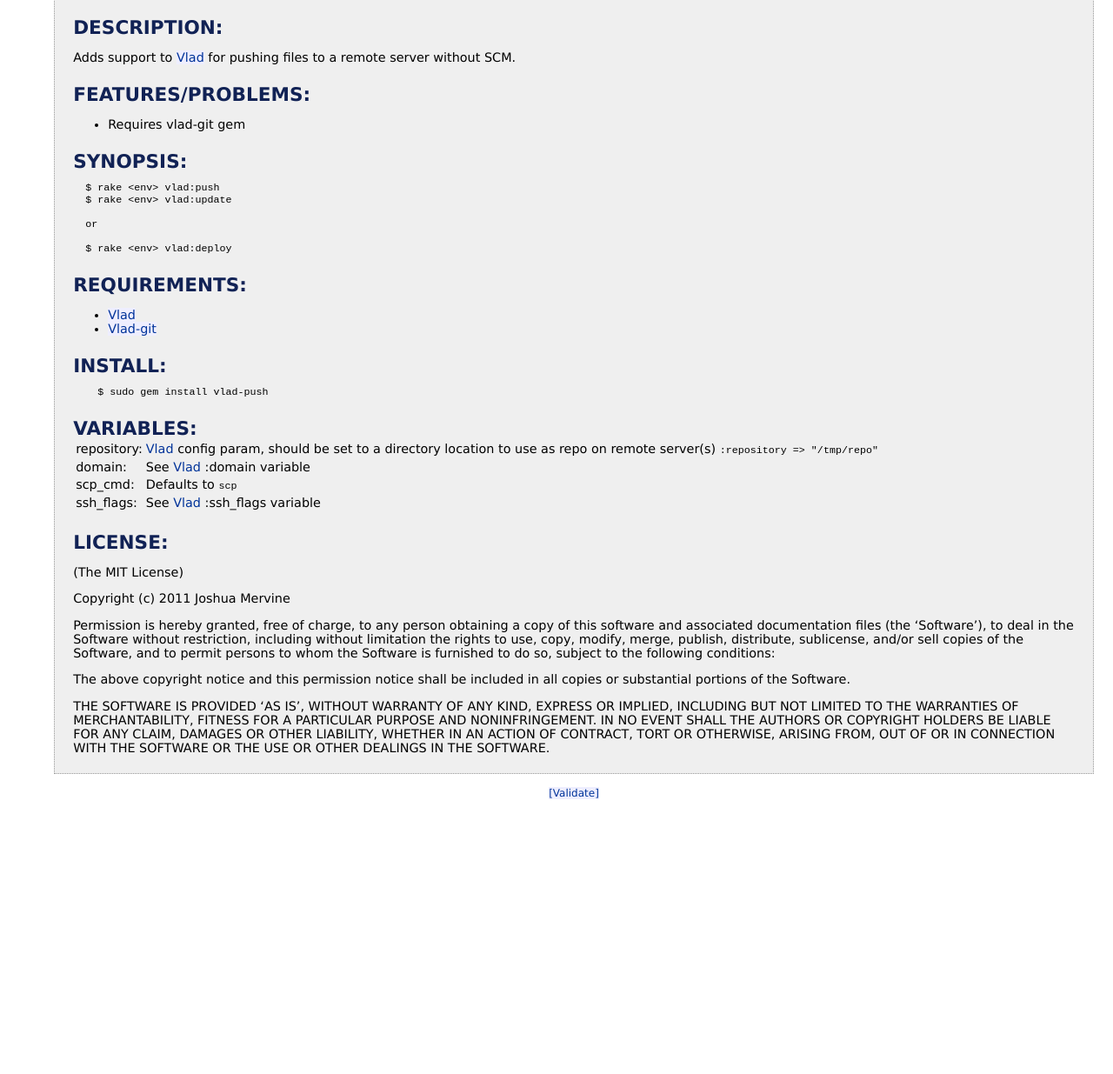
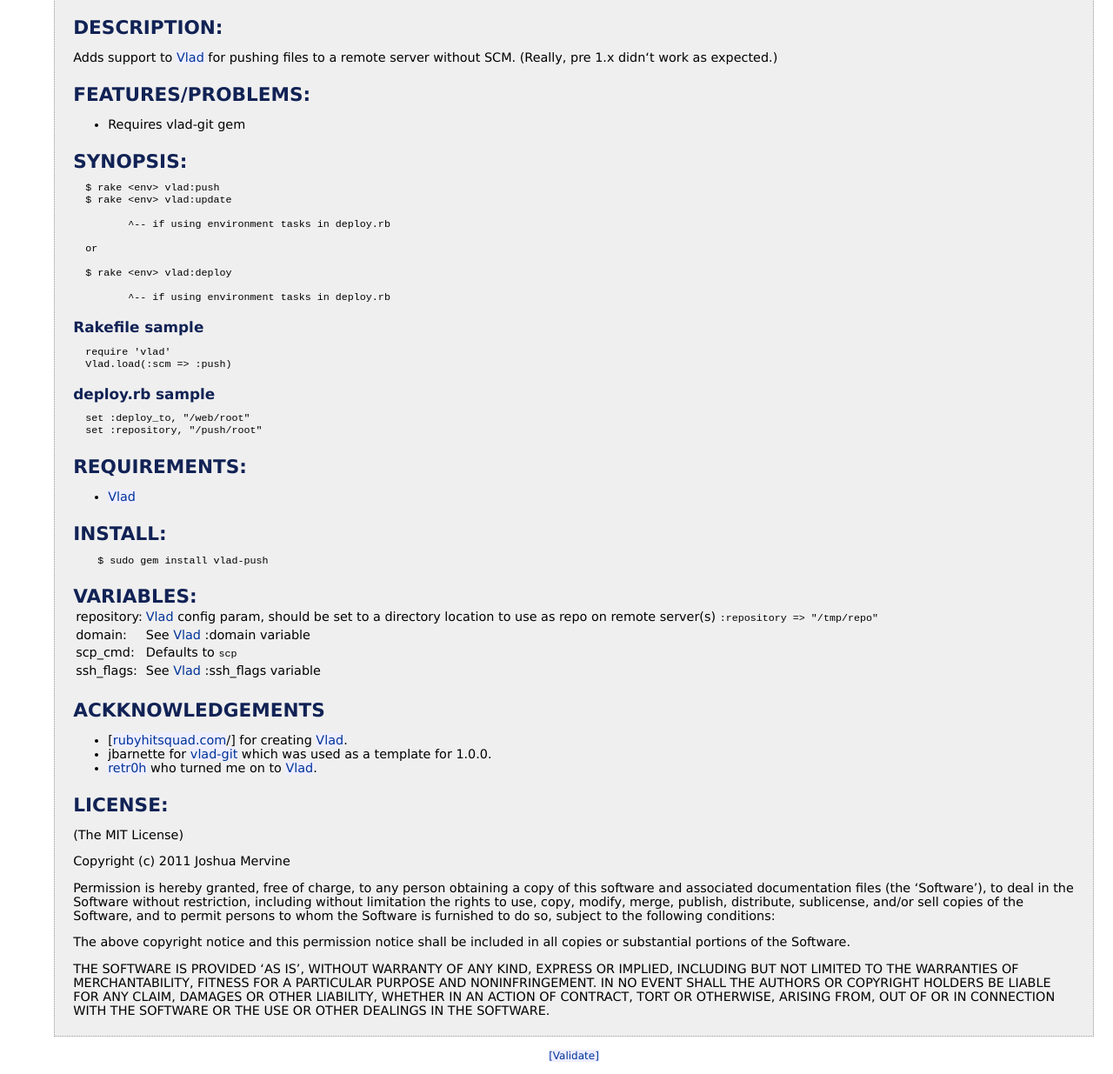
Before and after one commit to jmervine/vlad-push, a plain HTML site: page doc/files/README_txt.html in a window 1280 px wide. Shown: the part 149-1384 px from the top of the page at 87% size. Before the commit the page ends 1082 px from the top, so only its background shows below. Drawn offline with Linux system fonts and the light colour scheme.

Commit message:
commiting updated docs after building gem 1.0.1

```diff
--- a/doc/files/README_txt.html
+++ b/doc/files/README_txt.html
@@ -56,7 +56,7 @@
     </tr>
     <tr class="top-aligned-row">
       <td><strong>Last Update:</strong></td>
-      <td>Wed Jul 20 23:12:52 -0700 2011</td>
+      <td>Thu Jul 21 09:30:33 -0700 2011</td>
     </tr>
     </table>
   </div>
@@ -79,7 +79,8 @@ href="http://github.com/jmervine/vlad-push">github.com/jmervine/vlad-push</a>
 <h2>DESCRIPTION:</h2>
 <p>
 Adds support to <a href="../classes/Vlad.html">Vlad</a> for pushing files
-to a remote server without SCM.
+to a remote server without SCM. (Really, pre 1.x didn&#8216;t work as
+expected.)
 </p>
 <h2>FEATURES/PROBLEMS:</h2>
 <ul>
@@ -92,16 +93,27 @@ to a remote server without SCM.
   $ rake &lt;env&gt; vlad:push
   $ rake &lt;env&gt; vlad:update
 
+         ^-- if using environment tasks in deploy.rb
+
   or
 
   $ rake &lt;env&gt; vlad:deploy
+
+         ^-- if using environment tasks in deploy.rb
+</pre>
+<h3>Rakefile sample</h3>
+<pre>
+  require 'vlad'
+  Vlad.load(:scm =&gt; :push)
+</pre>
+<h3>deploy.rb sample</h3>
+<pre>
+  set :deploy_to, &quot;/web/root&quot;
+  set :repository, &quot;/push/root&quot;
 </pre>
 <h2>REQUIREMENTS:</h2>
 <ul>
 <li><a href="http://rubyhitsquad.com/Vlad_the_Deployer.html">Vlad</a>
-
-</li>
-<li><a href="https://github.com/jbarnette/vlad-git.git">Vlad-git</a>
 
 </li>
 </ul>
@@ -126,6 +138,21 @@ directory location to use as repo on remote server(s) <tt>:repository =&gt;
 
 </td></tr>
 </table>
+<h2>ACKKNOWLEDGEMENTS</h2>
+<ul>
+<li>[<a href="http://rubyhitsquad.com">rubyhitsquad.com</a>/] for creating <a
+href="../classes/Vlad.html">Vlad</a>.
+
+</li>
+<li>jbarnette for <a href="https://github.com/jbarnette/vlad-git">vlad-git</a>
+which was used as a template for 1.0.0.
+
+</li>
+<li><a href="https://github.com/retr0h">retr0h</a> who turned me on to <a
+href="../classes/Vlad.html">Vlad</a>.
+
+</li>
+</ul>
 <h2>LICENSE:</h2>
 <p>
 (The MIT License)
```
Also changed, not shown: doc/classes/Vlad/Push.html (+1 -1 lines), doc/files/lib/vlad/push_rb.html (+1 -1 lines), doc/index.html (+2 -2 lines), 1 other file.
